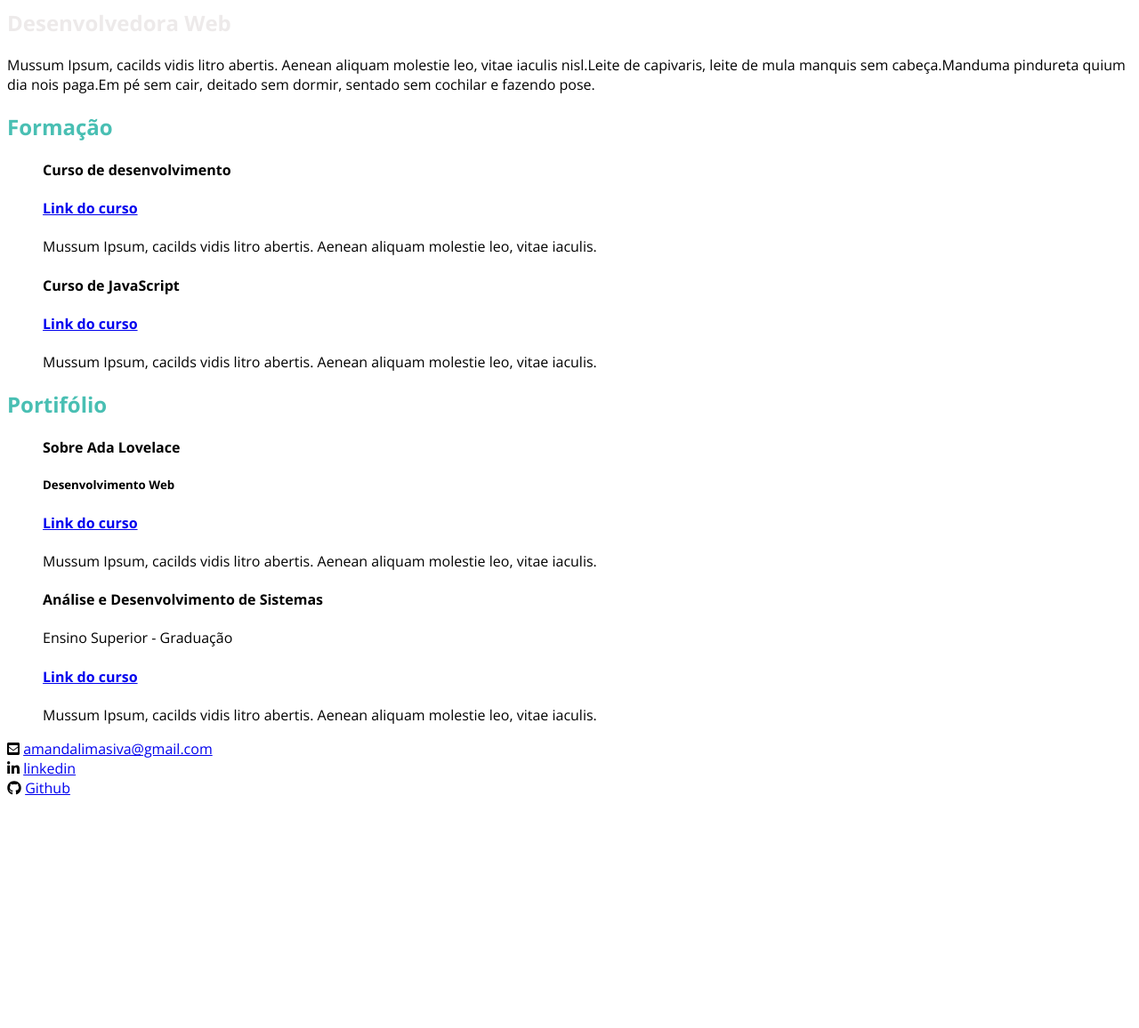
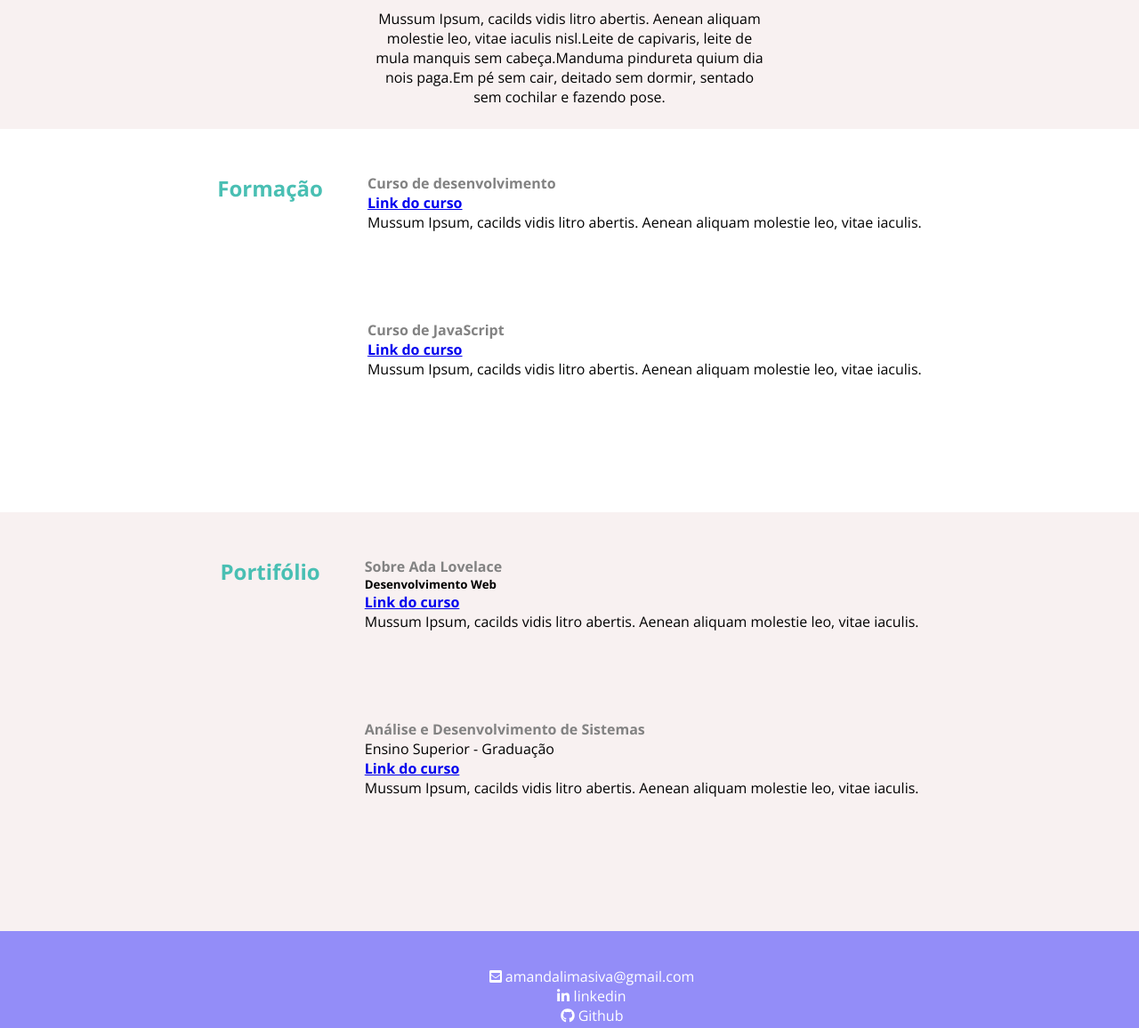
Before and after one commit to AmandaLimasiva/portifolio_, a plain HTML site: page index.html in a window 1280 px wide. Shown: the part 540-1696 px from the top of the page at 89% size. Before the commit the page ends 1445 px from the top, so only its background shows below. Drawn offline with nearby package versions, Linux system fonts and the light colour scheme.

Commit message:
Atualizando CSS

```diff
--- a/index.html
+++ b/index.html
@@ -16,14 +16,14 @@
 
 </head>
 <body>
-  <navbar class="menu">
-    <ul>
+  <nav class="menu">
+    <ul class="lista_menu">
       <li><a href="#formacao">Formação</a></li>
       <li><a href="#portifolio">Portifólio</a></li>
       <li><a href="#contato">Contato</a></li>
     </ul>
-  </navbar>
-  <main>
+  </nav>
+  <main class="intro-content">
     <figure>
         <img src="./imgs/minha_foto.webp" alt="Foto de perfil - Amanda Lima" width="200px">
     </figure>
@@ -34,44 +34,49 @@
         nois paga.Em pé sem cair, deitado sem dormir, sentado sem cochilar e fazendo pose.</p>
   </main>
   <section id="formacao">
+    <div class="conteudo">
       <h1>Formação</h1>
       <ol>
-        <li>
-            <h4>Curso de desenvolvimento </h4>
+        <li class="item">
+            <h4 class="descricao" >Curso de desenvolvimento </h4>
             <h4><a href="https://minasprogramam.com/"  target="blank">Link do curso</a></h4>
             <p>Mussum Ipsum, cacilds vidis litro abertis. Aenean aliquam molestie leo, vitae iaculis.
         </li>
-        <li>
-            <h4>Curso de JavaScript </h4>
+        <li class="item">
+            <h4 class="descricao">Curso de JavaScript </h4>
             <h4><a href="https://www.cursoemvideo.com/curso/javascript/" target="blank">Link do curso</a></h4>
             <p>Mussum Ipsum, cacilds vidis litro abertis. Aenean aliquam molestie leo, vitae iaculis.
         </li>
       </ol>
+    </div>
   </section>
   <section id="portifolio">
-    <h1>Portifólio</h1>
+    <div class="conteudo">
+      <h1>Portifólio</h1>
     <ul>
-      <li>
-          <h4> Sobre Ada Lovelace </h4>
+      <li class="item">
+          <h4 class="descricao"> Sobre Ada Lovelace </h4>
           <h5>Desenvolvimento Web</h5>
           <h4><a href="https://siteada.amandals.repl.com/"  target="_blank">Link do curso</a></h4>
           <p>Mussum Ipsum, cacilds vidis litro abertis. Aenean aliquam molestie leo, vitae iaculis.
       </li>
 
-      <li>
-          <h4>Análise e Desenvolvimento de Sistemas</h4>
+      <li class="item">
+          <h4 class="descricao">Análise e Desenvolvimento de Sistemas</h4>
           <p>Ensino Superior - Graduação</p>
           <h4><a href="#" target="_blank">Link do curso</a></h4>
           <p>Mussum Ipsum, cacilds vidis litro abertis. Aenean aliquam molestie leo, vitae iaculis.
       </li>
     </ul>
+    </div>
+
   </section>
  <footer id="contato">
     <i class="fas fa-envelope-square"></i>
     <a href="mailto:amandalimasiva@gmail.com">amandalimasiva@gmail.com</a><br>
     <i class="fab fa-brands fa-linkedin-in"></i>
     <a href="https://www.linkedin.com/in/amanda-l-1390b6138/"  target="_blank">linkedin</a><br>
-    <span class="fab fa-brands fa-github"></span>
+    <i class="fab fa-brands fa-github"></i>
     <a href="https://github.com/AmandaLimasiva"  target="_blank">Github</a>
 
 
--- a/style.css
+++ b/style.css
@@ -1,6 +1,12 @@
 
 @import url('https://fonts.googleapis.com/css2?family=Heebo:wght@100&display=swap');
 
+
+*{
+    margin: 0;
+    padding: 0;
+    box-sizing: border-box;
+}
 
 body{
     font-family: 'Open Sans' , sans-serif;
@@ -11,8 +17,31 @@ li{
 }
 
 
-.menu ul{
+.menu{
+    position: fixed;
+    width: 100%;
     background-color: #938DF8;
+    display: flex;
+    justify-content: flex-end ;
+}
+
+.lista_menu{
+    display: flex;
+    justify-content: space-evenly;
+    width: 50%;
+    padding: 20px;
+}
+
+.intro-content{
+    background-color: #f8f1f1;
+    display: flex;
+    flex-direction: column;
+    align-items: center;
+    padding-top: 50px;
+}
+
+.intro-content figure{
+    margin-bottom: 20px;
 }
 
 .menu li{
@@ -35,16 +64,67 @@ li{
 
 .subtitle{
     font-size: 24px;
-    color: #EDEAEA
+    color: #8f8f8f;
+    margin-bottom: 20px;
 
 }
 
 .intro{
     font-family: 'ABeeZee' sans-serif;
+    color: #000;
+    font-size: 16px;
+    padding: 25px;
+    max-width: 490px;
+    text-align: center;
 }
 
 
 section h1{
     font-size: 24px;
     color: #49BFB3;
+    margin-right: 50px;
 }
+
+.conteudo{
+    display: flex;
+    max-width: 800px;
+    justify-content: center;
+    margin: 0 auto;
+    padding: 30px 0;
+    padding-top: 50px;
+    padding-bottom: 50px;
+
+}
+
+#portifolio{
+    background-color: #f8f1f1;
+}
+
+.descricao{
+    font-size: 16px;
+    line-height: 22px;
+    color: #828282;
+}
+
+.item{
+    margin-bottom: 16%;
+}
+
+#contato{
+    background-color: #938DF8;
+    height: 198px;
+    text-align: center;
+    padding-top: 40px;
+    padding-bottom: 40px;
+}
+
+#contato a{
+    color: #fff;
+    text-decoration: none;
+
+}
+
+#contato i{
+    color: #fff;
+    padding-left: 50px;
+}
```
